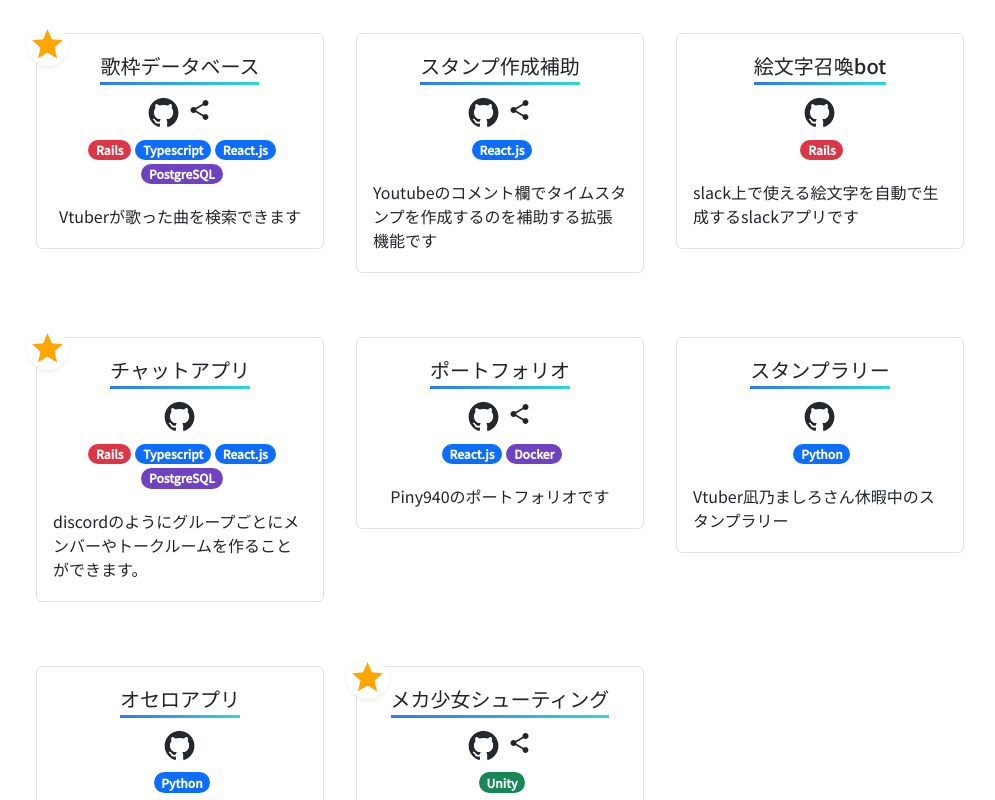
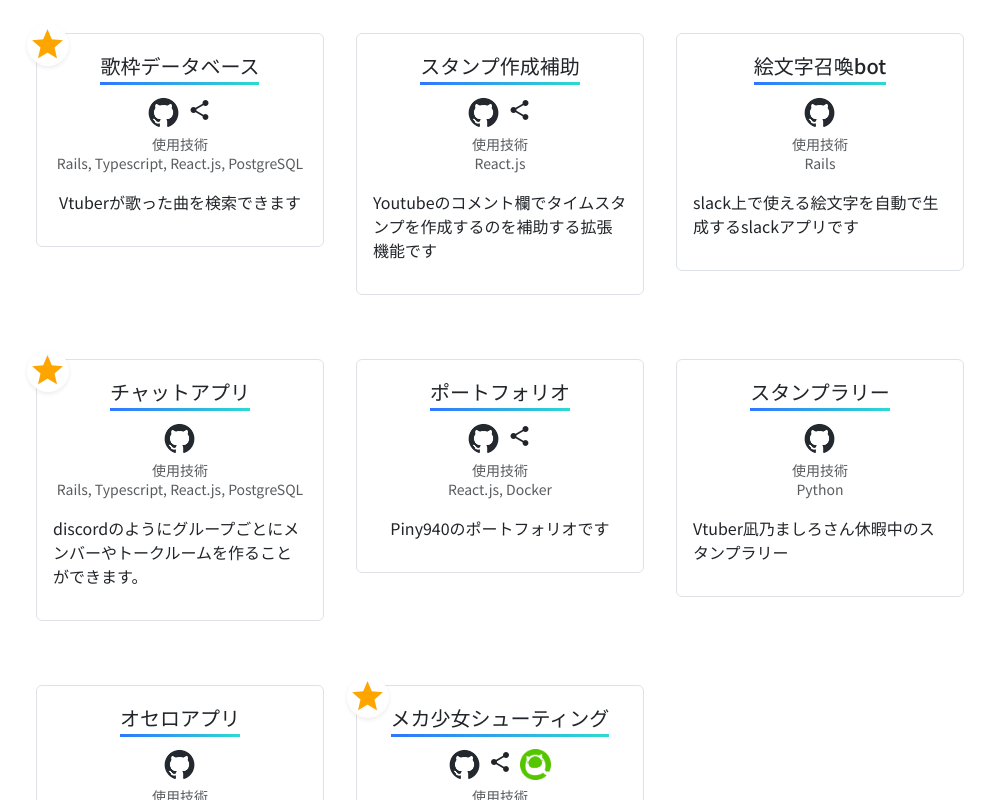
Before and after one commit to piny940/portfolio, a Next.js app: page / in a window 1280 px wide. Shown: the part 1960-2760 px from the top of the page, without its empty margins (140-1135 px from the left). Built offline with nearby package versions, Linux system fonts and the light colour scheme.

Commit message:
Qiitaのアイコンをプロジェクト一覧に表示する (#18)
* qiitaのアイコンをダウンロード

* qiitaのアイコンを追加

* 使用技術を見やすくする

```diff
--- a/src/components/Portfolio/ProjectItem.tsx
+++ b/src/components/Portfolio/ProjectItem.tsx
@@ -5,9 +5,9 @@ import { useTheme } from '@/context/ThemeProvider'
 import Image from 'next/image'
 import githubWhiteIcon from '../../resources/images/common/github-white.png'
 import githubIcon from '../../resources/images/common/github.png'
+import qiitaIcon from '../../resources/images/common/qiita.png'
 import { useMemo } from 'react'
 import { Project } from '@/models/project'
-import TechnologyTag from './TechnologyTag'
 import FavoriteIcon from './FavoriteIcon'
 
 const ProjectItemDiv = styled.div`
@@ -77,15 +77,24 @@ export const ProjectItem: React.FC<ProjectItemProps> = ({
             </Link>
           </li>
         )}
+        {qiita && (
+          <li>
+            <Link href={qiita} target="_blank" className="mx-1">
+              <Image src={qiitaIcon} width={31} height={31} alt="qiita-icon" />
+            </Link>
+          </li>
+        )}
       </ul>
-      <ul className="list-unstyled mt-1 d-flex justify-content-center flex-wrap">
-        {project.getTechnologies().map((tech) => (
-          <li key={tech.getId()}>
-            <TechnologyTag technology={tech} />
-          </li>
-        ))}
-      </ul>
-      <p className="my-1">{project.getDescription()}</p>
+      <div className="d-flex flex-column align-items-center mt-1">
+        <h4 className="small text-muted fw-normal p-0 m-0">使用技術</h4>
+        <p className="small text-muted text-center">
+          {project
+            .getTechnologies()
+            .map((tech) => tech.getName())
+            .join(', ')}
+        </p>
+      </div>
+      <p className="">{project.getDescription()}</p>
     </ProjectItemDiv>
   )
 }
```
Also changed, not shown: src/resources/images/common/qiita.png (added).
